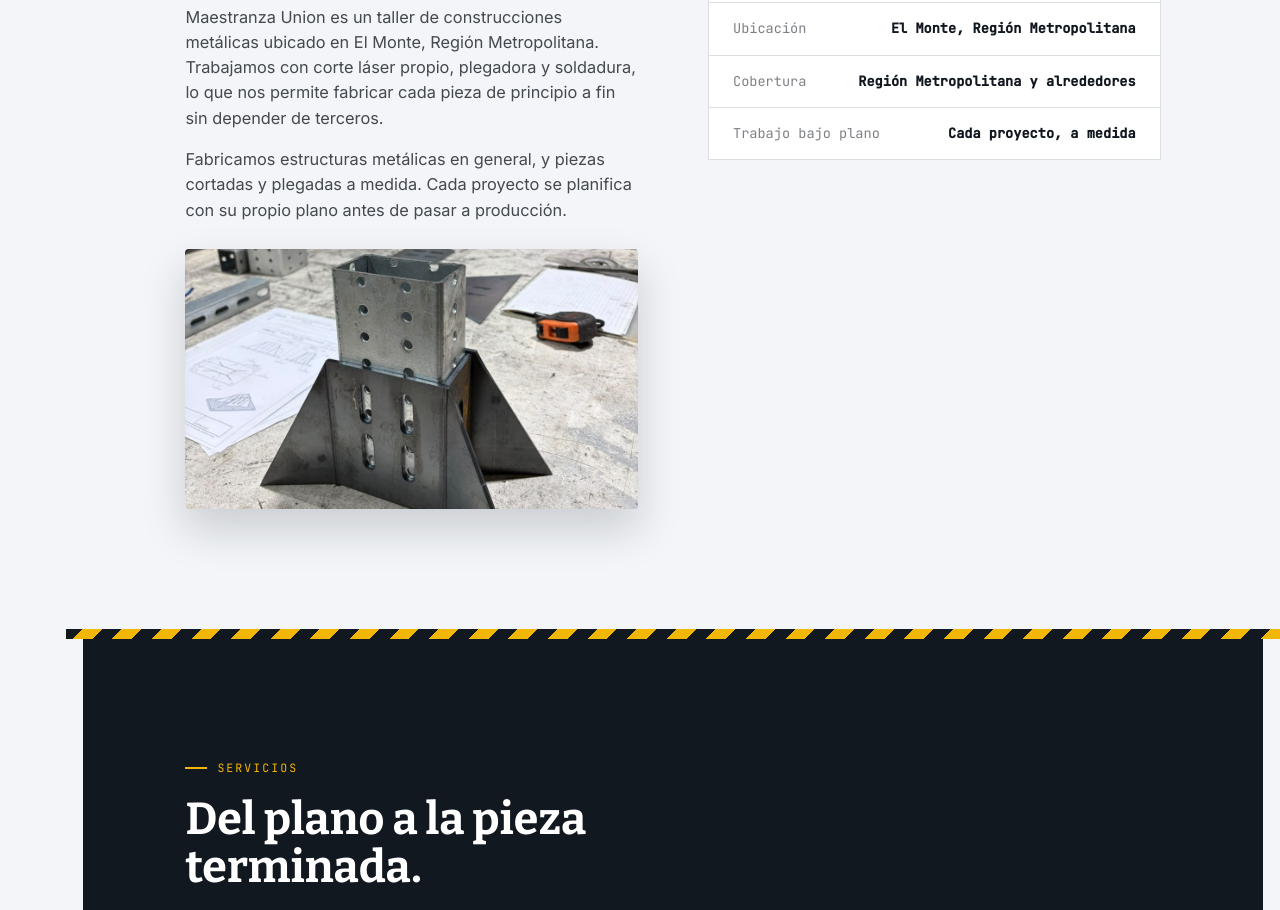
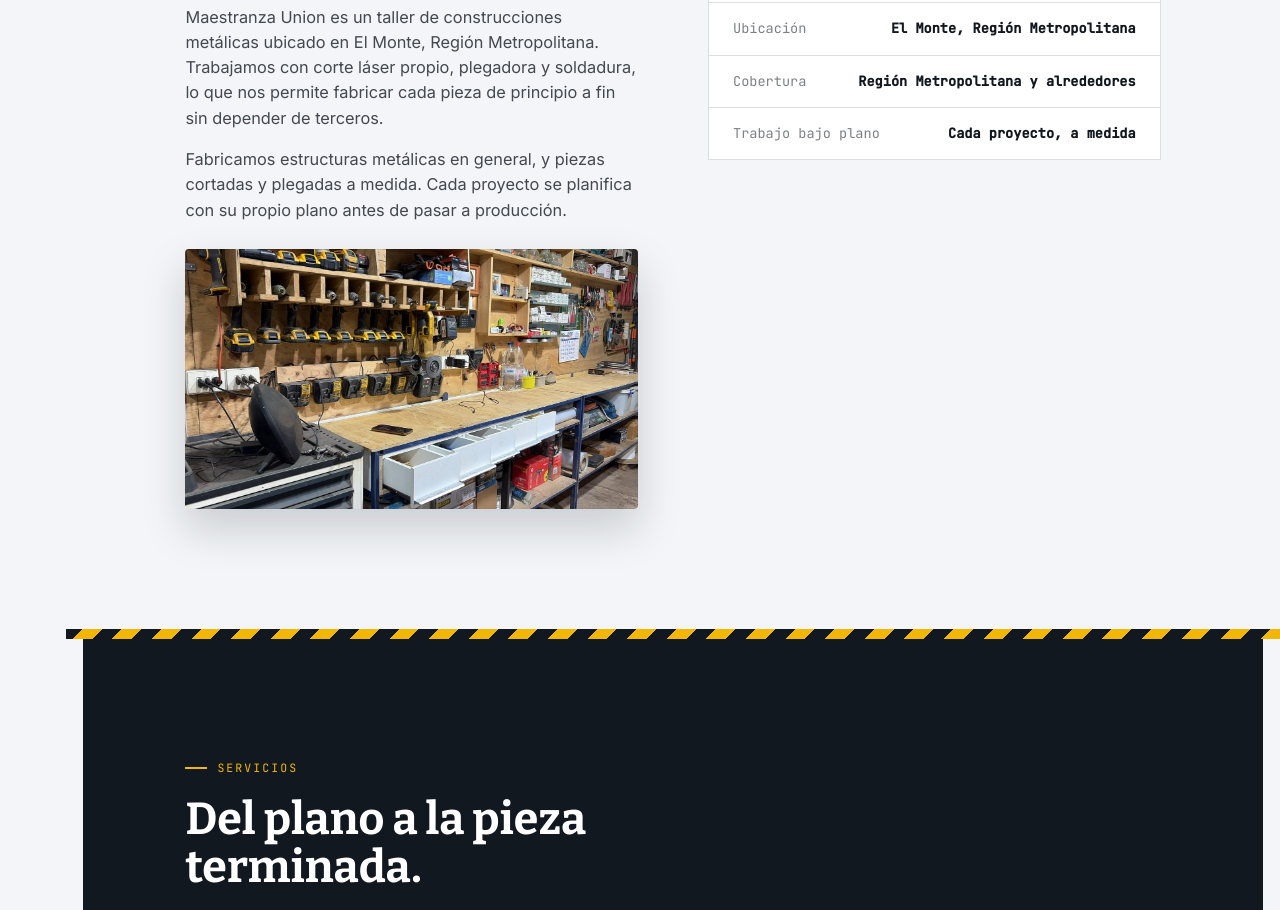
Before and after one commit to Jose0413/maestranza-union, a plain HTML site: page index.html in a window 1280 px wide. Shown: the part 1030-1940 px from the top of the page. Drawn offline with nearby package versions, Linux system fonts and the light colour scheme.

Commit message:
Actualizacion 4

```diff
--- a/css/styles.css
+++ b/css/styles.css
@@ -230,7 +230,7 @@ h1,h2,h3{ font-family:var(--display); font-weight:700; line-height:1.08; }
   box-shadow:0 20px 44px rgba(18,24,31,0.18);
   margin-top:26px;
 }
-.nosotros-photo img{ width:100%; height:260px; object-fit:cover; object-position:center 78%; }
+.nosotros-photo img{ width:100%; height:260px; object-fit:cover; object-position:center 35%; }
 
 .plate{
   border:1px solid var(--steel-line);
--- a/index.html
+++ b/index.html
@@ -55,7 +55,7 @@
       <p>Maestranza Union es un taller de construcciones metálicas ubicado en El Monte, Región Metropolitana. Trabajamos con corte láser propio, plegadora y soldadura, lo que nos permite fabricar cada pieza de principio a fin sin depender de terceros.</p>
       <p>Fabricamos estructuras metálicas en general, y piezas cortadas y plegadas a medida. Cada proyecto se planifica con su propio plano antes de pasar a producción.</p>
       <div class="nosotros-photo">
-        <img src="assets/gallery/proyecto-base-plano.jpg" alt="Pieza estructural fabricada junto a su plano técnico en el taller">
+        <img src="assets/gallery/taller-equipo.jpg" alt="Banco de herramientas y equipo del taller Maestranza Union">
       </div>
     </div>
     <div class="plate reveal" style="transition-delay:.1s">
@@ -204,7 +204,7 @@
       </div>
       <div class="info-item">
         <div class="k">Horario de atención</div>
-        <div class="v">Lun – Vie, 8:30 – 18:00</div>
+        <div class="v">Lun – Vie, 9:00 – 14:00 y 15:00 – 18:00</div>
       </div>
     </div>
   </div>
```
Also changed, not shown: assets/gallery/taller-equipo.jpg (added).
